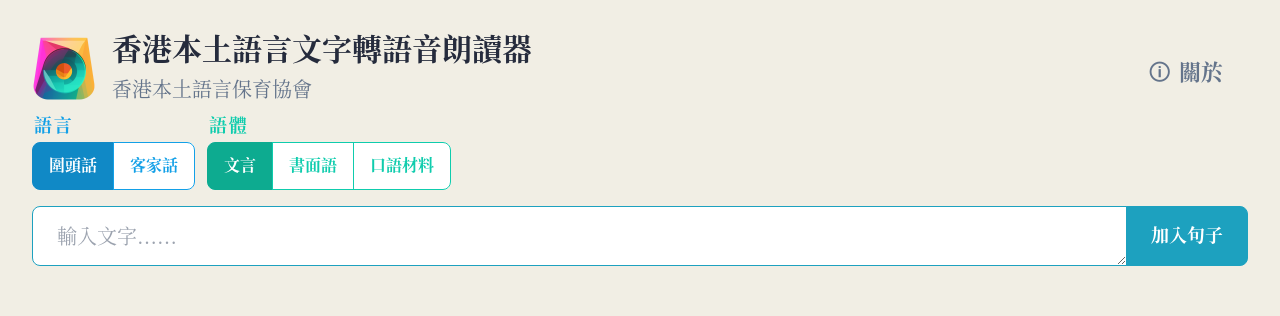
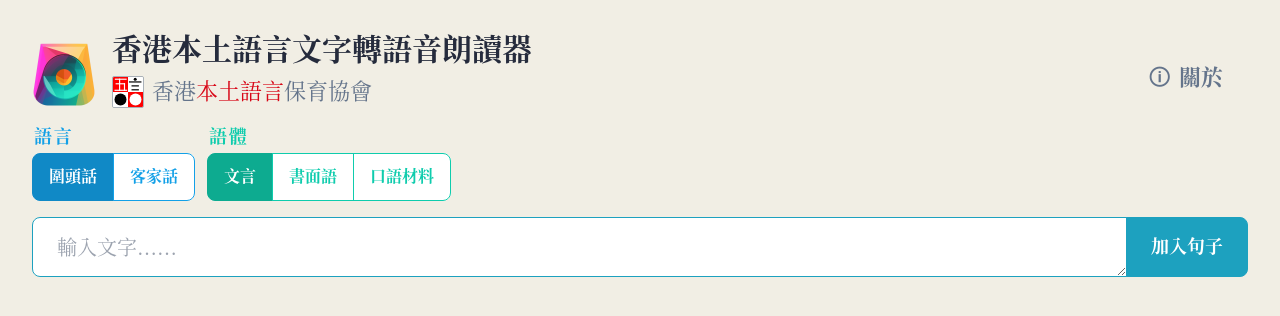
Before and after one commit to neuro-divine/HakkaTTS, a React (Vite) app: page / in a window 1280 px wide. Shown: the top 316 px of the page. Built offline with nearby package versions, Linux system fonts and the light colour scheme; a small style sheet from the web is missing; a web font is replaced by a local one.

Commit message:
Add HKILANG Logo

```diff
--- a/index.html
+++ b/index.html
@@ -53,7 +53,12 @@
 				<header class="grid items-center justify-center grid-cols-1 xs:grid-cols-[auto_1fr_auto] max-sm:max-w-fit">
 					<img class="row-span-2 w-16 mr-4 mb-2 max-xs:hidden" srcset="./assets/favicon-64x64.png, ./assets/favicon-128x128.png 2x, ./assets/favicon-192x192.png 3x" alt="應用程式標誌" />
 					<h1 class="max-sm:col-span-2">香港本土語言文字轉語音朗讀器</h1>
-					<h2 class="my-2">香港本土語言保育協會</h2>
+					<div class="my-2">
+						<a class="text-slate-500 inline-flex items-center group" href="https://hkilang.org" target="_blank">
+							<img class="w-8 rounded-sm border border-slate-500 border-opacity-50 mr-2 group-hover:brightness-[0.96875] transition-[filter]" src="./assets/hkilang-logo.svg" alt="香港本土語言保育協會標誌" />
+							<h2 class="group-hover:text-slate-700 group-hover:text-opacity-90 transition-[color]">香港<span class="text-[#d80818] group-hover:text-[#900612] group-hover:text-opacity-90 transition-[color]">本土語言</span>保育協會</h2>
+						</a>
+					</div>
 					<button id="btn-show" type="button" class="btn btn-ghost hover:bg-opacity-10 max-sm:text-xl max-sm:font-normal max-sm:relative max-sm:left-4 sm:btn-lg sm:text-1.5xl sm:text-slate-500 sm:col-start-3 sm:row-start-1 sm:row-end-3">
 						<span><span class="font-symbol font-normal mr-2">🛈</span>關於</span>
 					</button>
--- a/src/index.css
+++ b/src/index.css
@@ -33,7 +33,7 @@
 		@apply text-3xl font-bold whitespace-nowrap;
 	}
 	h2 {
-		@apply text-xl text-slate-500 whitespace-nowrap;
+		@apply text-1.5xl text-slate-500 whitespace-nowrap;
 	}
 	h3 {
 		@apply text-2.5xl font-bold whitespace-nowrap;
```
Also changed, not shown: public/assets/hkilang-logo.svg (added).
